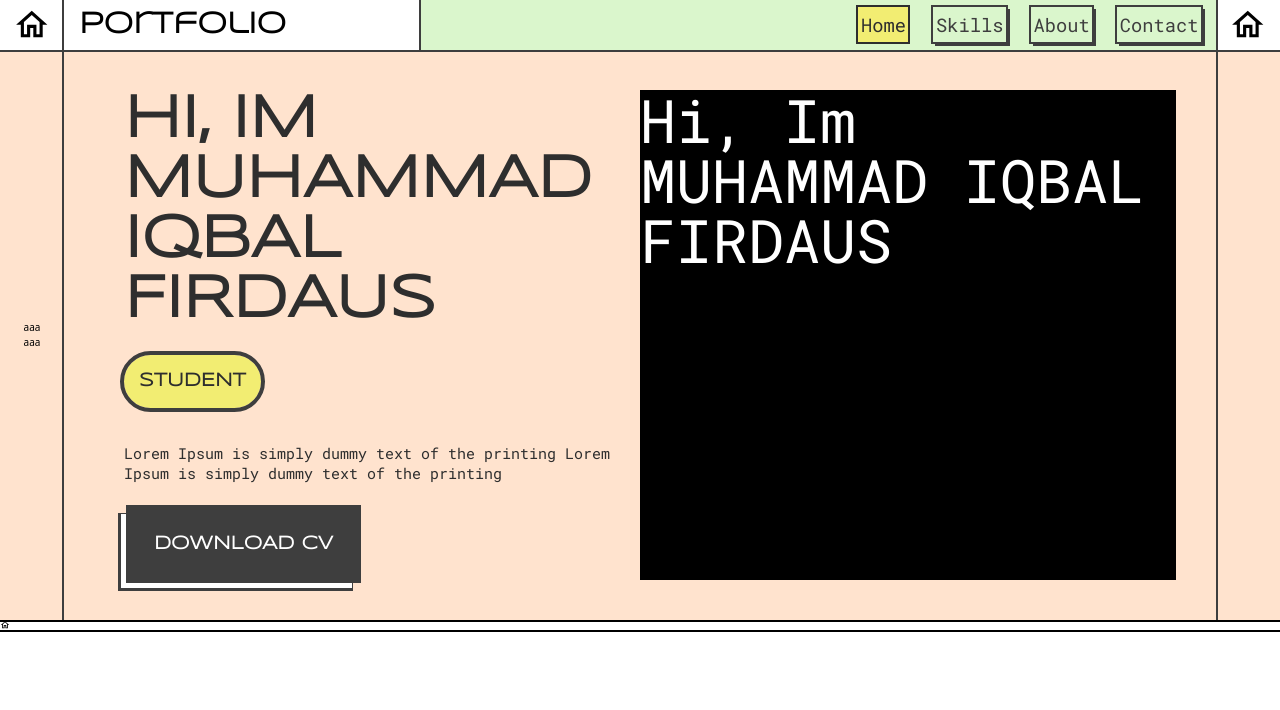
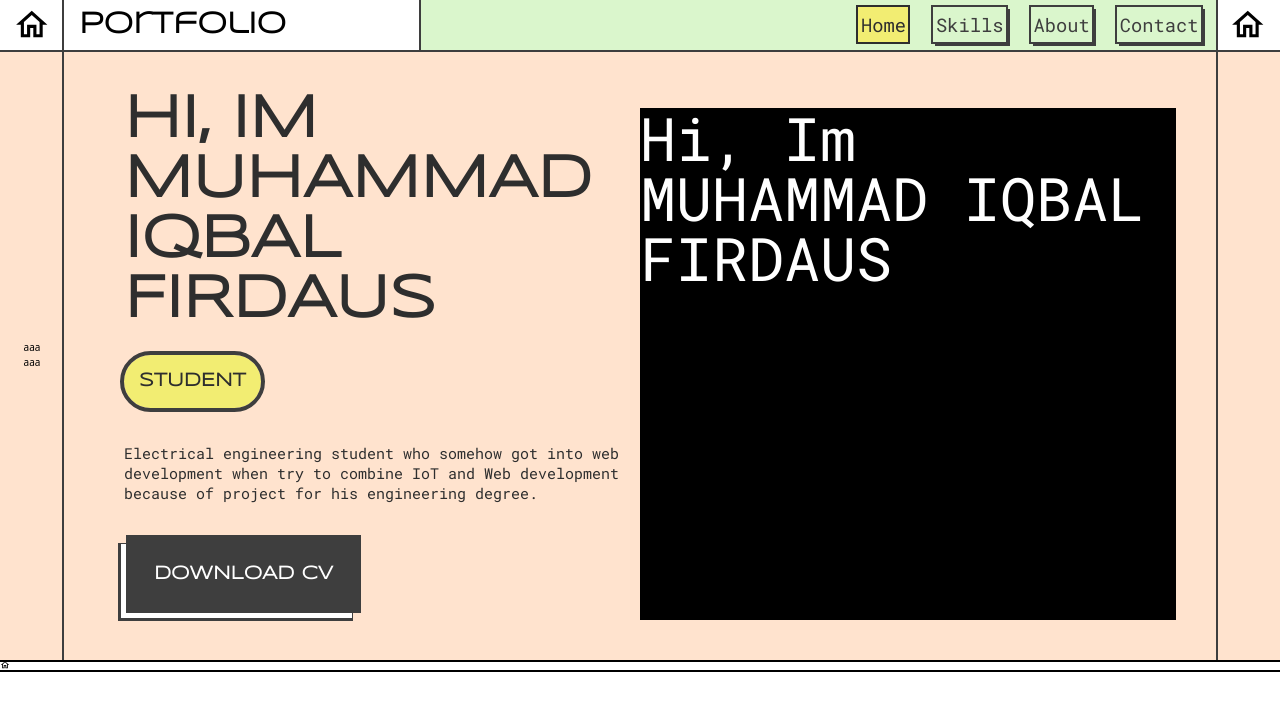
Before and after one commit to ikbakk/web-portofolio, a React (Vite) app: page /about in a window 1280 px wide. Shown: the top 710 px of the page. Built offline with nearby package versions, Linux system fonts and the light colour scheme.

Commit message:
padding adjustment

```diff
--- a/src/components/Home/index.jsx
+++ b/src/components/Home/index.jsx
@@ -19,7 +19,7 @@ const Home = () => {
           </ul>
         </div>
         <div className="flex basis-90 outline outline-2 outline-fadeBlack">
-          <div className="m-8 flex basis-full flex-wrap p-8 md:flex-nowrap lg:flex-nowrap xl:flex-nowrap">
+          <div className="m-8 flex basis-full flex-wrap space-y-7 p-8 md:flex-nowrap lg:flex-nowrap xl:flex-nowrap">
             <div className="flex basis-1/2 flex-col space-y-6">
               <h1 className="px-8 text-justify font-syncopate text-8xl font-extrabold text-primaryDark">
                 HI, IM<br></br>
@@ -31,12 +31,13 @@ const Home = () => {
                 </h3>
               </div>
               <p className="px-8 py-4 font-roboto-mono text-2xl text-primaryDark">
-                Lorem Ipsum is simply dummy text of the printing Lorem Ipsum is
-                simply dummy text of the printing
+                Electrical engineering student who somehow got into web
+                development when try to combine IoT and Web development because
+                of project for his engineering degree.
               </p>
-              <div className="flex px-10">
-                <div className="shadow-offset10l shadow-fadeBlack">
-                  <button className=" outline-3 bg-fadeBlack p-10 font-syncopate text-3xl font-extrabold text-white shadow-offset8l outline outline-fadeBlack duration-200 hover:bg-white hover:text-primaryDark hover:shadow-none active:bg-primaryLight">
+              <div className="flex px-10 py-4">
+                <div className="shadow-offset10l shadow-fadeBlack duration-200 hover:shadow-none">
+                  <button className=" outline-3 bg-fadeBlack p-10 font-syncopate text-3xl font-extrabold text-white shadow-offset8l outline outline-fadeBlack duration-200 hover:bg-white hover:text-primaryDark hover:shadow-offset10l hover:shadow-fadeBlack active:bg-primaryLight">
                     DOWNLOAD CV
                   </button>
                 </div>
```
